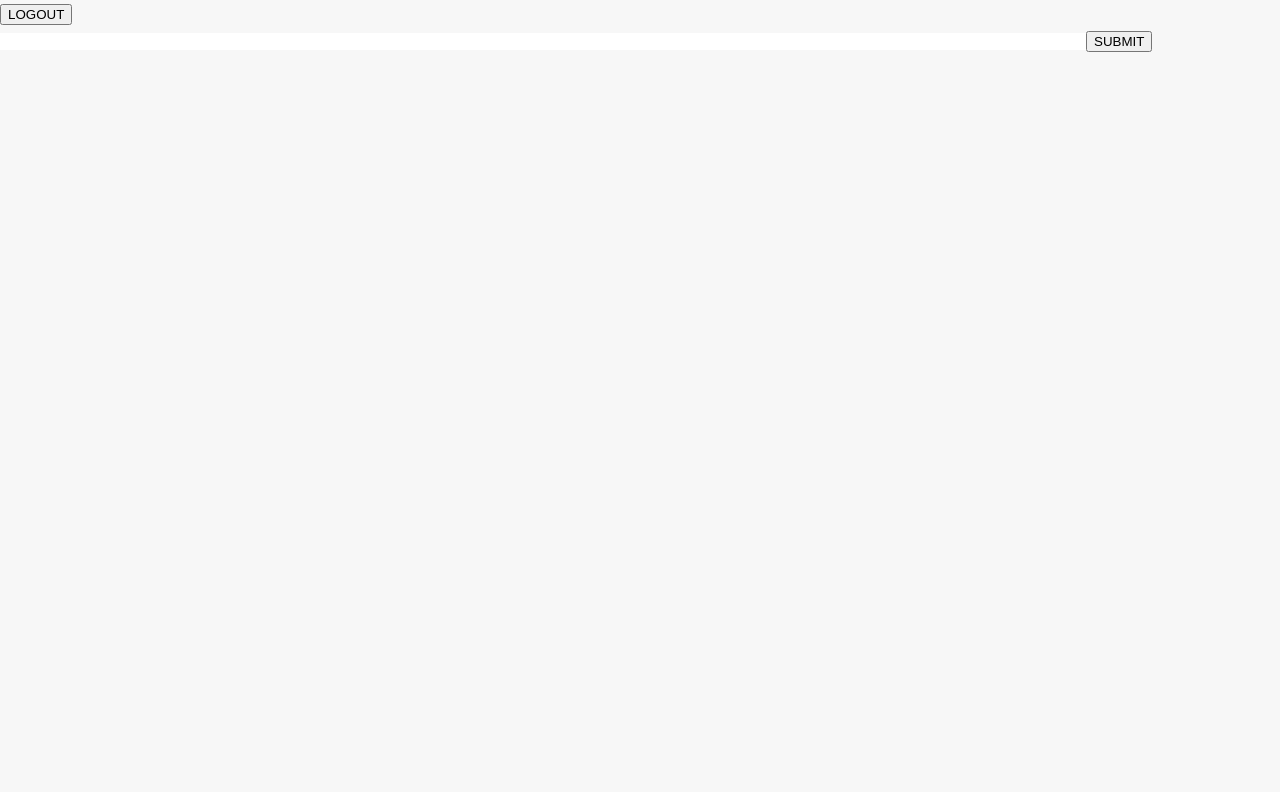
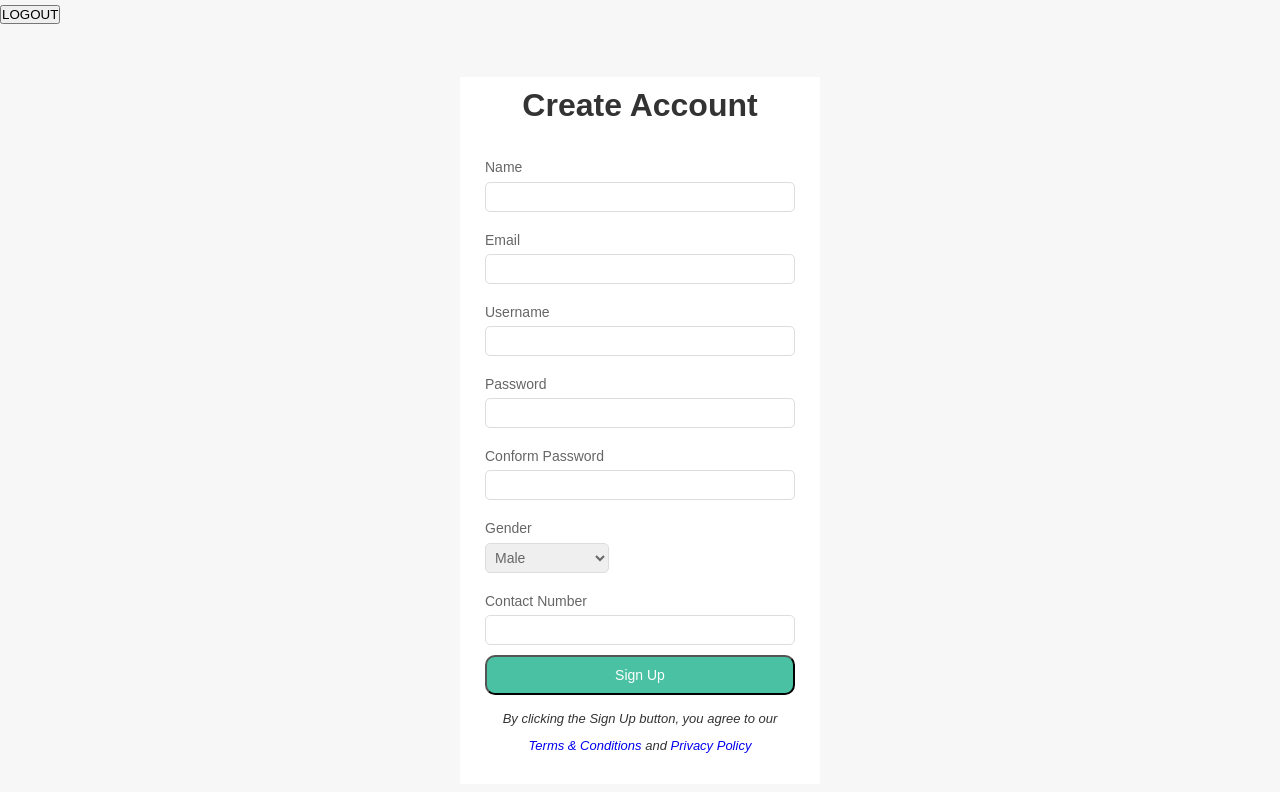
Before and after one commit to vorbyit/portalfrontend, a React (Create React App) app: page /signup in a window 1280 px wide. Shown: the top 792 px of the page. Built offline with nearby package versions, Linux system fonts and the light colour scheme.

Commit message:
signup form

```diff
--- a/src/components/SignupForm.jsx
+++ b/src/components/SignupForm.jsx
@@ -1,19 +1,21 @@
-import React, { Component } from 'react'
+import React, { Component } from 'react';
 import API from '../API';
+import '../css/register.css';
 
 export default class SignupForm extends Component {
   constructor() {
-		super()
+    super();
     this.state = {
-			name : '',
-			email : '',
-			username : '',
-			password : '',
-			cnfpassword : '',
-			mobile : '',
-		}
-		this.handleChange=this.handleChange.bind(this);
-		this.handleSubmit=this.handleSubmit.bind(this);
+      name: '',
+      email: '',
+      username: '',
+      password: '',
+      cnfpassword: '',
+      mobile: '',
+      sex: 'male'
+    };
+    this.handleChange = this.handleChange.bind(this);
+    this.handleSubmit = this.handleSubmit.bind(this);
   }
 
   handleChange(evt) {
@@ -28,28 +30,26 @@ export default class SignupForm extends Component {
       this.props.updateUser(data);
       this.props.history.push('/');
     } catch (error) {
-      console.log(error)
+      console.log(error);
     }
   }
 
   render() {
     return (
-			<div>
+      <div id="signup-container">
+        <div className="form-wrap">
+          <h1>Create Account</h1>
           <form onSubmit={this.handleSubmit}>
-					<input
-						type="text"
-						name="name"
-						id="name"
-						value={this.state.name}
-						onChange={this.handleChange}
-					/>
-					<input
-						type="email"
-						name="email"
-						id="email"
-						value={this.state.email}
-						onChange={this.handleChange}
-					/>
+            <div className="form-group">
+              <label htmlFor="name">Name</label>
+              <input type="text" name="name" id="name" value={this.state.name} onChange={this.handleChange} />
+            </div>
+            <div className="form-group">
+              <label htmlFor="email">Email</label>
+              <input type="email" name="email" id="email" value={this.state.email} onChange={this.handleChange} />
+            </div>
+            <div className="form-group">
+              <label htmlFor="username">Username</label>
               <input
                 type="text"
                 name="username"
@@ -57,6 +57,9 @@ export default class SignupForm extends Component {
                 value={this.state.username}
                 onChange={this.handleChange}
               />
+            </div>
+            <div className="form-group">
+              <label htmlFor="password">Password</label>
               <input
                 type="password"
                 name="password"
@@ -64,6 +67,9 @@ export default class SignupForm extends Component {
                 value={this.state.password}
                 onChange={this.handleChange}
               />
+            </div>
+            <div className="form-group">
+              <label htmlFor="cnfpassword">Conform Password</label>
               <input
                 type="password"
                 name="cnfpassword"
@@ -71,16 +77,30 @@ export default class SignupForm extends Component {
                 value={this.state.cnfpassword}
                 onChange={this.handleChange}
               />
-					<input
-						type="text"
-						name="mobile"
-						id="mobile"
-						value={this.state.mobile}
-						onChange={this.handleChange}
-					/>
-					<button type="submit">SUBMIT</button>
+            </div>
+            <div className="form-group">
+              <label for="sex">Gender</label>
+              <select name="sex" id="sex" value={this.state.sex} onChange={this.handleChange}>
+                <option value="male">Male</option>
+                <option value="female">Female</option>
+                <option value="others">Others</option>
+              </select>
+            </div>
+            <div className="form-group">
+              <label htmlFor="phone">Contact Number</label>
+              <input type="text" name="mobile" id="mobile" value={this.state.mobile} onChange={this.handleChange} />
+            </div>
+            <button className="btn" type="submit">
+              Sign Up
+            </button>
+            <p className="bottom-text">
+              By clicking the Sign Up button, you agree to our <br />
+              <a href="#">Terms & Conditions</a> and
+              <a href="#"> Privacy Policy</a>
+            </p>
           </form>
         </div>
-		)
+      </div>
+    );
   }
 }
--- /dev/null
+++ b/src/css/register.css
@@ -0,0 +1,103 @@
+/* Reset */
+* {
+  margin: 0;
+  padding: 0;
+  box-sizing: border-box;
+}
+
+/* Main Styling */
+body {
+  font-family: 'Raleway', sans-serif;
+  /* background-color: #344a72; */
+  line-height: 1.7em;
+}
+
+ul {
+  list-style: none;
+}
+
+a {
+  text-decoration: none;
+}
+
+h1,
+h2,
+h3 {
+  padding-bottom: 20px;
+}
+
+p {
+  padding-bottom: 10px;
+}
+
+/* Form */
+#signup-container {
+  max-width: 400px;
+  margin: 30px auto 10px;
+  padding: 20px;
+  color: #fff;
+}
+
+.form-wrap {
+  display: block;
+  background-color: #fff;
+  padding: 15px 25px;
+  color: #333;
+}
+
+.form-wrap h1,
+.form-wrap p {
+  text-align: center;
+}
+
+.form-wrap .form-group {
+  margin-top: 15px;
+}
+
+.form-wrap .form-group label {
+  display: block;
+  color: #666;
+  font-size: 14px;
+}
+
+.form-wrap .form-group input {
+  width: 100%;
+  font-size: 16px;
+  border: #ddd 1px solid;
+  border-radius: 5px;
+  padding: 5px;
+}
+
+.form-wrap .form-group select {
+  width: 40%;
+  border: #ddd 1px solid;
+  font-size: 14px;
+  border-radius: 5px;
+  color: #666;
+  padding: 5px;
+}
+
+.form-wrap .btn {
+  padding: 10px;
+  border-radius: 10px;
+  cursor: pointer;
+  margin: 10px 0;
+  font-size: 14px;
+}
+
+.form-wrap button {
+  display: block;
+  width: 100%;
+  background: #49c1a2;
+  margin-top: 20px;
+  color: #fff;
+}
+
+.form-wrap button:hover {
+  background: #37a08e;
+}
+
+.form-wrap .bottom-text {
+  font-size: 13px;
+  font-style: italic;
+}
```
Lines whose indentation alone changed are shown as unchanged.
